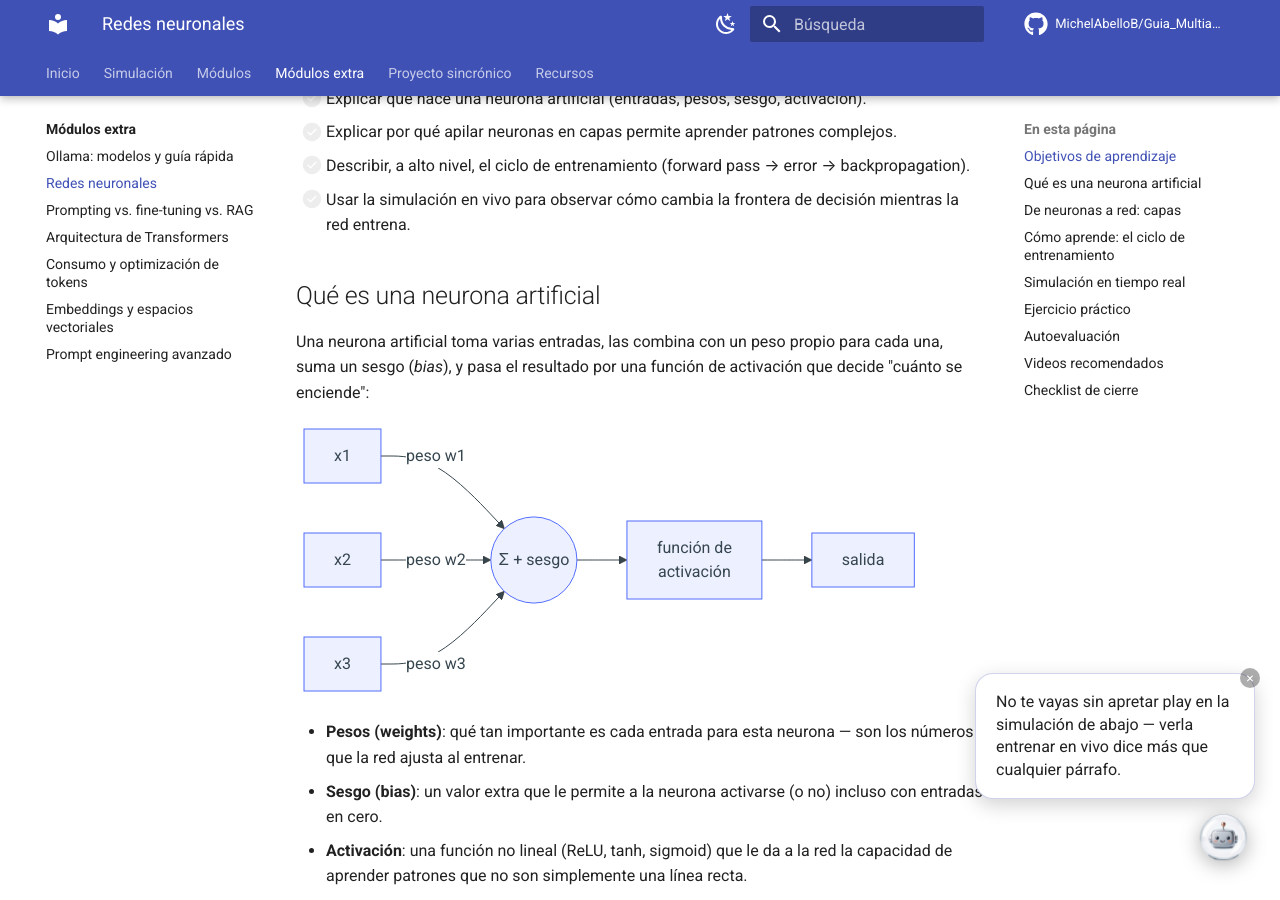
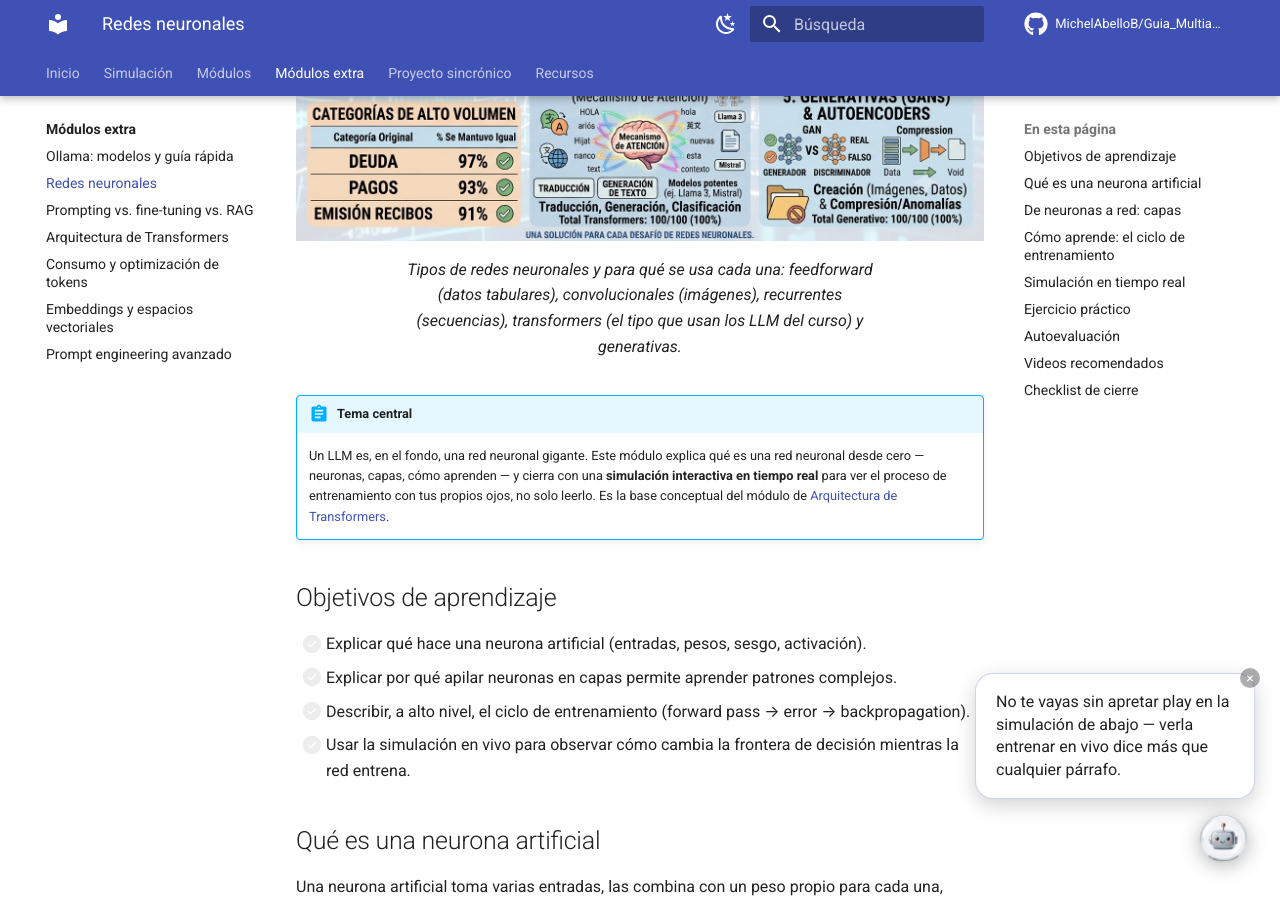
Before and after one commit to MichelAbelloB/Guia_Multiagente, an MkDocs documentation site: the page built from docs/extra/redes-neuronales.md, in a window 1280 px wide and 900 px high, scrolled down 378 px. Built offline with MkDocs 1.6.1 and Material for MkDocs 9.7.7, drawn with Linux system fonts in a browser that asks for light colours; comment, search, counter and statistics services are not loaded.

```diff
--- a/docs/extra/redes-neuronales.md
+++ b/docs/extra/redes-neuronales.md
@@ -1,4 +1,9 @@
 # Redes neuronales
+
+<figure markdown>
+![Guía simple de tipos de redes neuronales: feedforward, convolucionales, recurrentes, transformers y generativas](../assets/img/redes-neuronales.jpeg)
+<figcaption>Tipos de redes neuronales y para qué se usa cada una: feedforward (datos tabulares), convolucionales (imágenes), recurrentes (secuencias), transformers (el tipo que usan los LLM del curso) y generativas.</figcaption>
+</figure>
 
 !!! abstract "Tema central"
     Un LLM es, en el fondo, una red neuronal gigante. Este módulo explica qué es una red neuronal desde cero — neuronas, capas, cómo aprenden — y cierra con una **simulación interactiva en tiempo real** para ver el proceso de entrenamiento con tus propios ojos, no solo leerlo. Es la base conceptual del módulo de [Arquitectura de Transformers](arquitectura-transformers.md).
```
Also changed, not shown: docs/modulos/01-fundamentos.md (+5 -0 lines), docs/assets/img/react-loop.jpeg (added), docs/assets/img/redes-neuronales.jpeg (added), img/React_loop.jpeg (added), img/redes_neuronales.jpeg (added).
